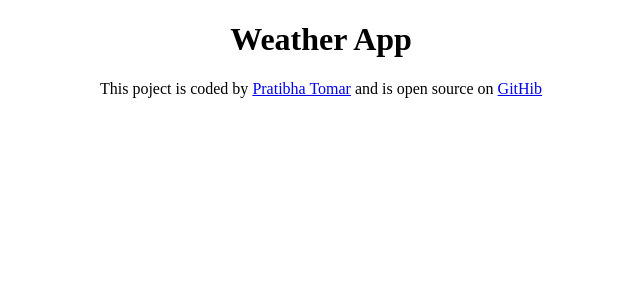
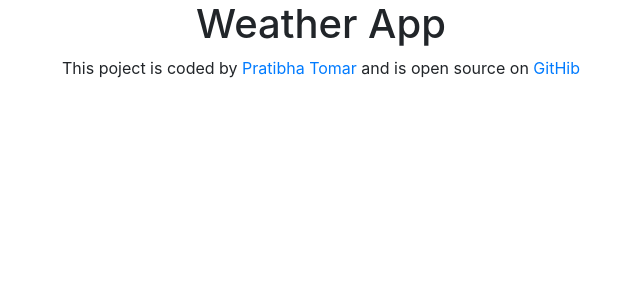
Before and after one commit to Pratibhatomar03/react-weather-application, a React (Create React App) app: page / in a window 1280 px wide. Shown: the top 300 px of the page, without its empty margins (319-959 px from the left). Built offline with nearby package versions, Linux system fonts and the light colour scheme.

Commit message:
added boostrap

```diff
--- a/package.json
+++ b/package.json
@@ -6,6 +6,7 @@
     "@testing-library/jest-dom": "^5.11.6",
     "@testing-library/react": "^11.2.2",
     "@testing-library/user-event": "^12.5.0",
+    "bootstrap": "^4.5.3",
     "react": "^17.0.1",
     "react-dom": "^17.0.1",
     "react-scripts": "4.0.1",
--- a/src/App.js
+++ b/src/App.js
@@ -4,6 +4,7 @@ import "./App.css";
 export default function App() {
   return (
     <div className="App">
+      <div className="container">
         <h1>Weather App</h1>
         <footer>
           This poject is coded by{" "}
@@ -11,10 +12,14 @@ export default function App() {
             Pratibha Tomar
           </a>{" "}
           and is open source on{" "}
-        <a href="https://peaceful-poitras-26321d.netlify.app/" target="_blank">
+          <a
+            href="https://peaceful-poitras-26321d.netlify.app/"
+            target="_blank"
+          >
             GitHib
           </a>
         </footer>
       </div>
+    </div>
   );
 }
```
Also changed, not shown: src/index.js (+7 -6 lines), 2 other files (tests, documents, lock files or other folders). Lines whose indentation alone changed are shown as unchanged.
